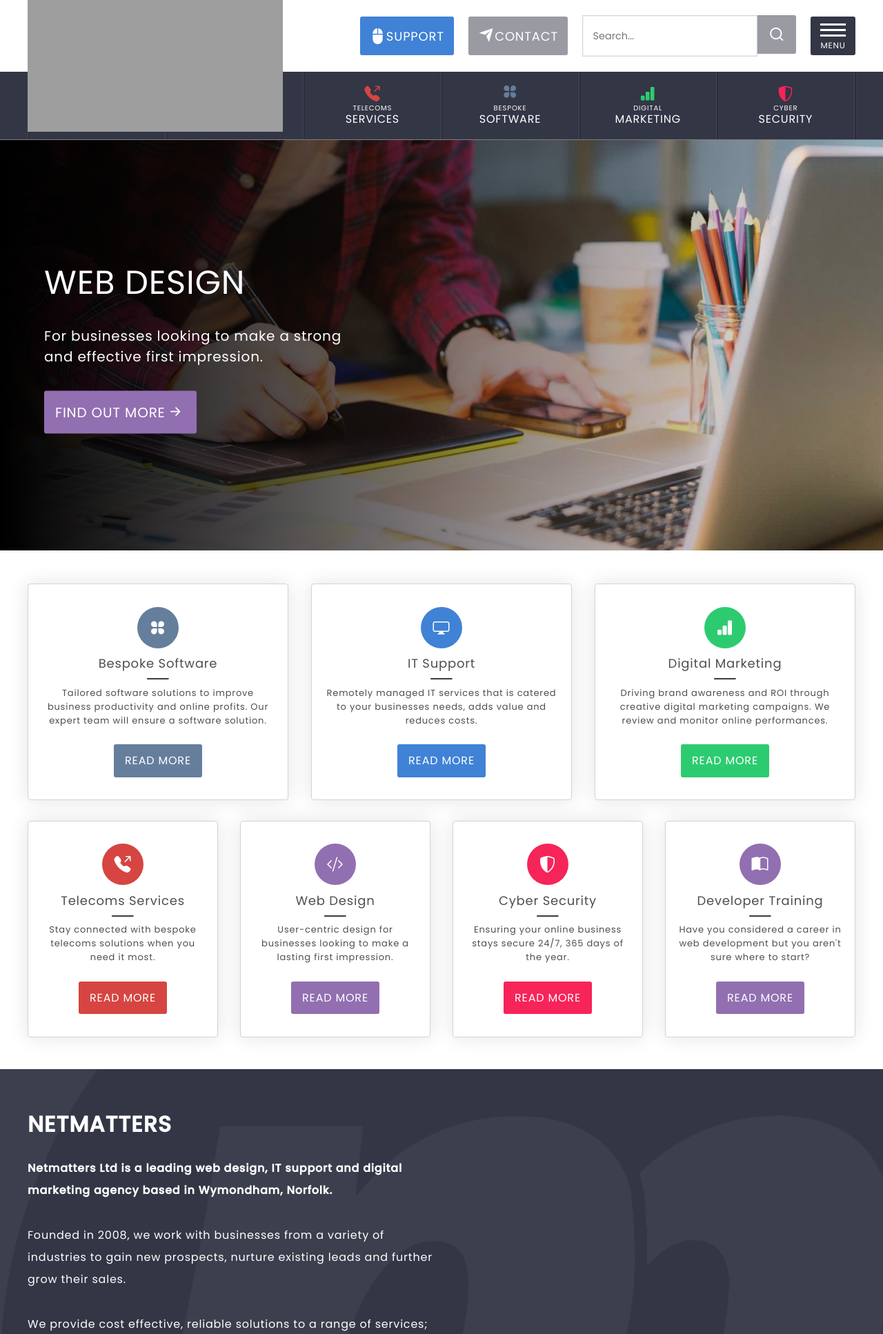
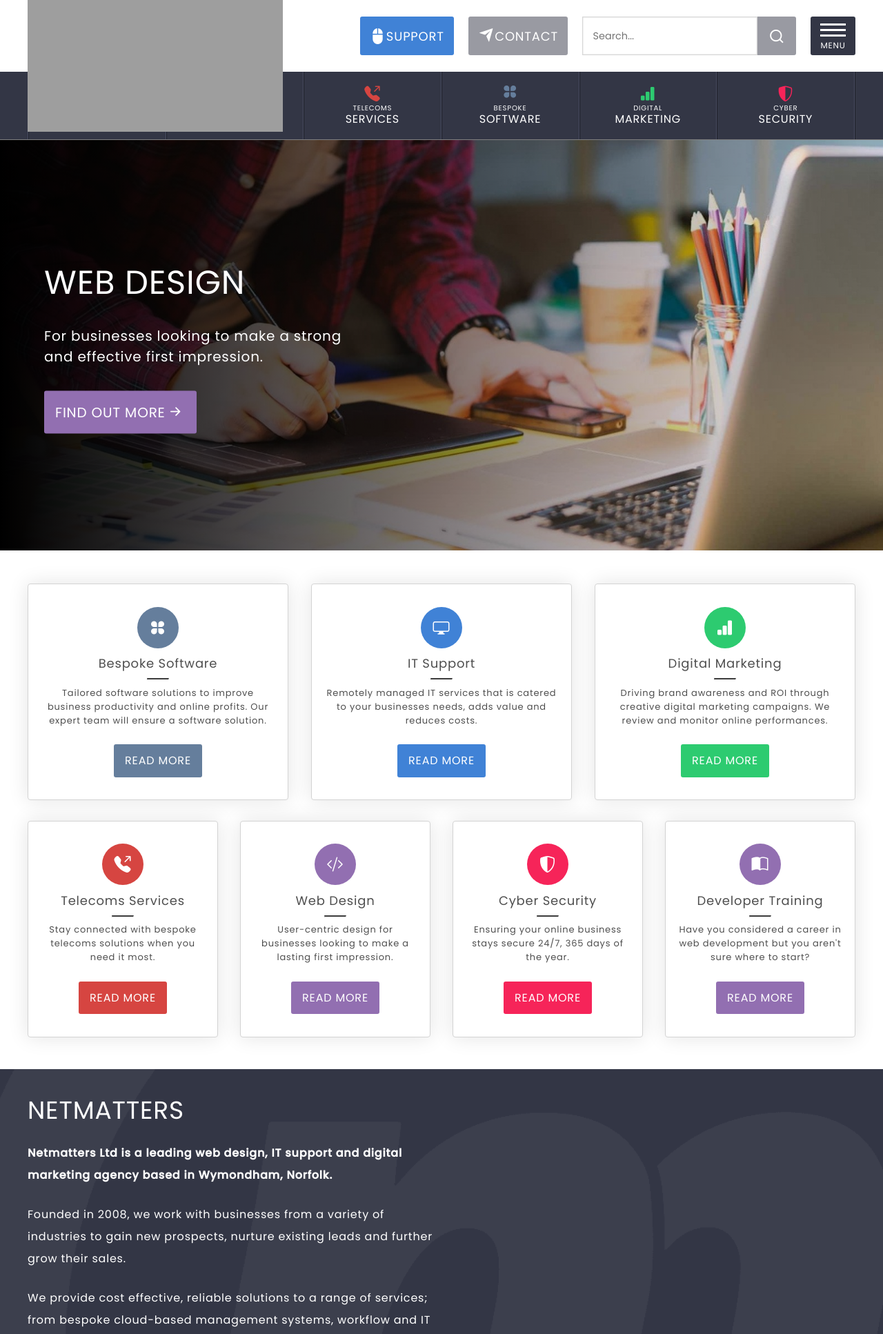
Before and after one commit to horatiohab/Netmatters-Website, a PHP site: page / in a window 1280 px wide. Shown: the top 1934 px of the page at 69% size. Run offline with PHP 8.4, Linux system fonts and the light colour scheme; some libraries are stand-ins or nearby versions; grey boxes are pictures that could not be loaded.

Commit message:
Made changes based on feedback

```diff
--- a/scss/styles.css
+++ b/scss/styles.css
@@ -186,7 +186,7 @@ header {
   padding-left: 1.3em;
 }
 .search input {
-  padding: 1.3em 0 1.3em 1em;
+  padding-left: 1em;
   font-size: 0.9em;
   color: #555;
   border: 1px solid #d6d6d6;
@@ -945,20 +945,24 @@ nav i {
   width: 1200px;
   max-width: 95%;
   color: white;
-  padding: 3em 0;
+  padding: 1.5em 0 3em;
 }
 @media (max-width: 991px) {
   .about-image .about-text {
     width: calc(100% - 30px);
     max-width: 720px;
   }
+}
+.about-image .about-text h1 {
+  font-size: 36px;
+  padding-bottom: 0.3em;
 }
 .about-image .about-text h1,
 .about-image .about-text p {
   width: 600px;
   max-width: 100%;
-  margin-bottom: 0.5em;
   line-height: 2em;
+  font-weight: 400;
 }
 @media (max-width: 991px) {
   .about-image .about-text h1,
@@ -1491,11 +1495,20 @@ footer .social-icons a {
   padding: 0.2595em 0;
   display: flex;
   justify-content: center;
+  width: 3.75em;
+  margin-top: 19.5px;
+}
+footer .social-icons a:nth-of-type(1):hover {
+  background-color: #395899;
+}
+footer .social-icons a:nth-of-type(2):hover {
+  background-color: #1DA1F2;
+}
+footer .social-icons a:nth-of-type(3) {
   margin-top: 1em;
-  width: 3.75em;
-}
-footer .social-icons a:hover {
-  background-color: #3B5998;
+}
+footer .social-icons a:nth-of-type(3):hover {
+  background-color: #0077B7;
 }
 @media (max-width: 1259px) {
   footer .social-icons a {
--- a/scss/styles.scss
+++ b/scss/styles.scss
@@ -175,7 +175,7 @@ header {
     align-items: center;
     padding-left: 1.3em;
     input {
-        padding: 1.3em 0 1.3em 1em;
+        padding-left: 1em;
         font-size: .9em;
         color: #555;
         border: 1px solid #d6d6d6;
@@ -557,17 +557,22 @@ nav {
         width: 1200px;
         max-width: 95%;
         color: white;
-        padding: 3em 0;
+        padding: 1.5em 0 3em;
         @media (max-width: 991px) {
             width: calc(100% - 30px);
             max-width: 720px;
+        }
+        h1 {
+            font-size: 36px;
+            padding-bottom: .3em;
         }
         h1,
         p {
             width: 600px;
             max-width: 100%;
-            margin-bottom: .5em;
+            // margin-bottom: .5em;
             line-height: 2em;
+            font-weight: 400;
             @media (max-width: 991px) {
                 width: 750px;
             }
@@ -1007,10 +1012,23 @@ footer {
             padding: .2595em 0;
             display: flex;
             justify-content: center;
-            margin-top: 1em;
             width: 3.75em;
-            &:hover {
-                background-color: #3B5998;
+            margin-top: 19.5px;
+            &:nth-of-type(1) {
+                &:hover {
+                    background-color: #395899;
+                }
+            }
+            &:nth-of-type(2) {
+                &:hover {
+                    background-color: #1DA1F2;
+                }
+            }
+            &:nth-of-type(3) {
+                margin-top: 1em;
+                &:hover {
+                    background-color: #0077B7;
+                }
             }
             @media (max-width: 1259px) {
                 width: 6.65em;
```
Also changed, not shown: 1 other file.
